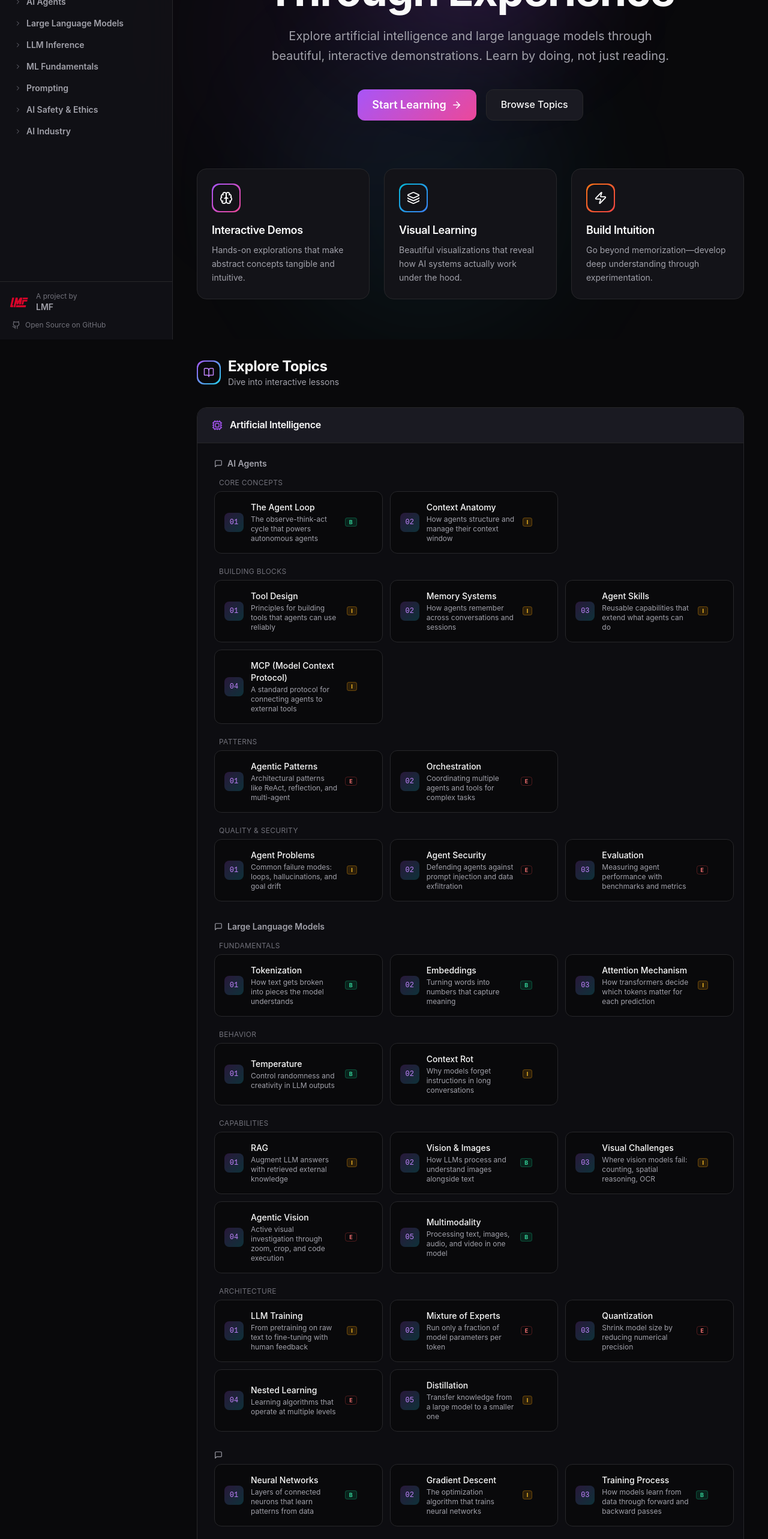
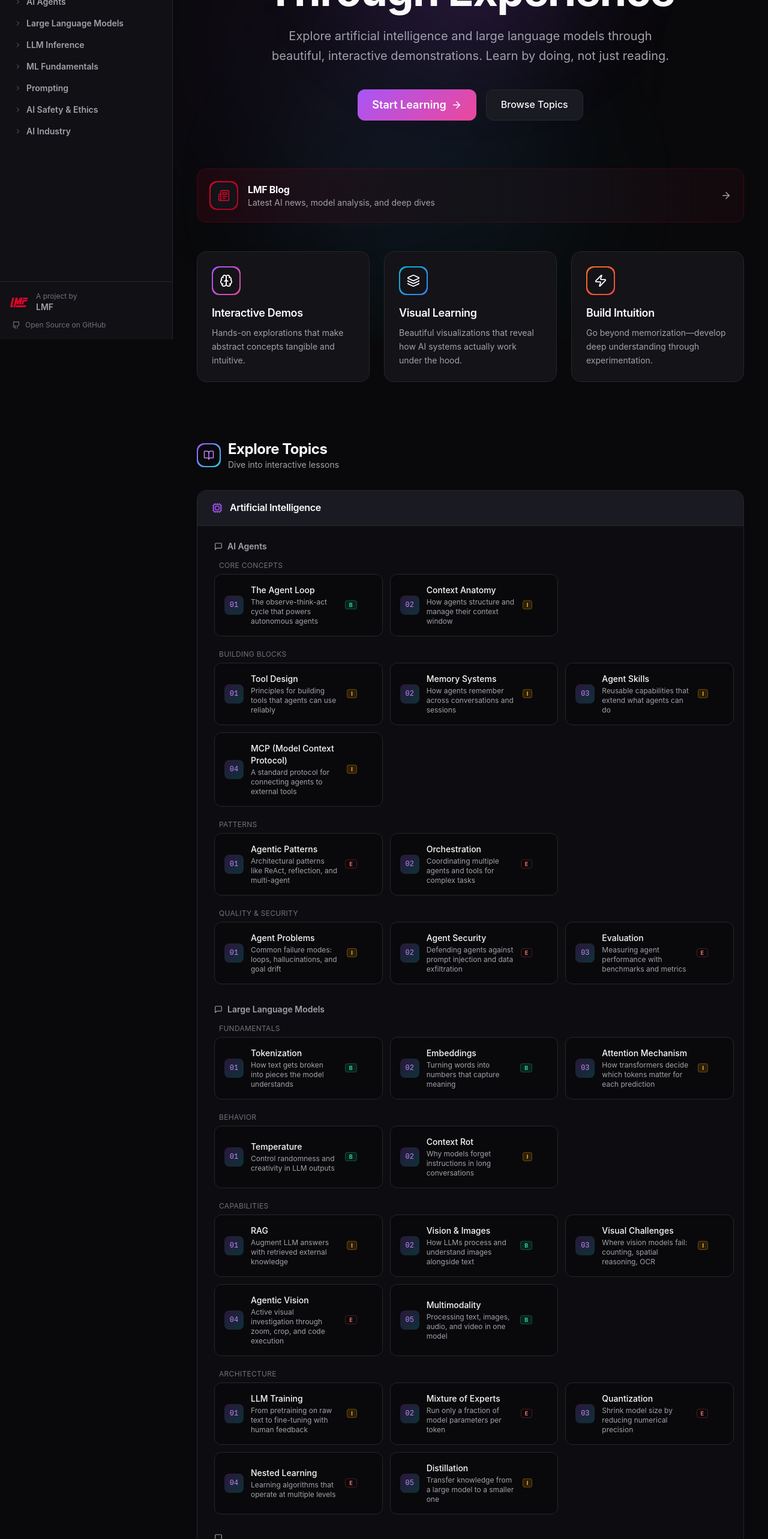
Before and after one commit to LoggeL/learn-guide, a Next.js app: page /en in a window 1280 px wide. Shown: the part 234-2800 px from the top of the page at 60% size. Built offline with nearby package versions, Linux system fonts and the light colour scheme.

Commit message:
feat: prominent blog.logge.top banner on home page

```diff
--- a/src/app/[locale]/page.tsx
+++ b/src/app/[locale]/page.tsx
@@ -2,8 +2,9 @@
 
 import Link from 'next/link'
 import { motion } from 'framer-motion'
-import { Sparkles, Brain, Zap, BookOpen, ArrowRight, Cpu, MessageSquare, Layers, Github } from 'lucide-react'
+import { Sparkles, Brain, Zap, BookOpen, ArrowRight, Cpu, MessageSquare, Layers, Github, Newspaper } from 'lucide-react'
 import { TOPIC_DIFFICULTY, DIFFICULTY_STYLES } from '@/lib/difficulty'
+import { TOPIC_DATES, formatTopicDate } from '@/lib/dates'
 import { useTranslation, useLocale } from '@/lib/i18n/context'
 
 // Type definitions for topic structure
@@ -266,6 +267,27 @@ export default function Home() {
           </div>
         </motion.header>
 
+        {/* Blog Banner */}
+        <motion.section variants={itemVariants} className="mb-12">
+          <a
+            href="https://blog.logge.top"
+            target="_blank"
+            rel="noopener noreferrer"
+            className="group flex items-center gap-4 p-5 rounded-2xl bg-gradient-to-r from-[#d90429]/10 via-surface to-[#d90429]/5 border border-[#d90429]/20 hover:border-[#d90429]/40 transition-all duration-300"
+          >
+            <div className="w-12 h-12 rounded-xl bg-gradient-to-br from-[#d90429] to-[#d90429]/70 p-0.5 shrink-0">
+              <div className="w-full h-full rounded-xl bg-surface flex items-center justify-center">
+                <Newspaper size={20} className="text-[#d90429]" />
+              </div>
+            </div>
+            <div className="flex-1 min-w-0">
+              <h3 className="text-base font-bold text-text group-hover:text-[#d90429] transition-colors font-heading">LMF Blog</h3>
+              <p className="text-sm text-muted">Latest AI news, model analysis, and deep dives</p>
+            </div>
+            <ArrowRight size={18} className="text-muted group-hover:text-[#d90429] transition-colors shrink-0 transform group-hover:translate-x-1 transition-transform" />
+          </a>
+        </motion.section>
+
         {/* Feature Cards */}
         <motion.section variants={itemVariants} className="mb-24">
           <div className="grid md:grid-cols-3 gap-6">
@@ -350,6 +372,11 @@ export default function Home() {
                                 {t.topicDescriptions?.[subtopic.id as keyof typeof t.topicDescriptions] && (
                                   <span className="text-xs text-muted block mt-0.5 line-clamp-1">
                                     {t.topicDescriptions[subtopic.id as keyof typeof t.topicDescriptions]}
+                                  </span>
+                                )}
+                                {TOPIC_DATES[subtopic.id] && (
+                                  <span className="text-[10px] text-subtle block mt-0.5">
+                                    {formatTopicDate(TOPIC_DATES[subtopic.id], locale)}
                                   </span>
                                 )}
                               </div>
--- a/src/components/layout/CategoryPage.tsx
+++ b/src/components/layout/CategoryPage.tsx
@@ -6,6 +6,7 @@ import { ArrowRight, Sparkles, ChevronRight } from 'lucide-react'
 import { useTranslation, useLocale } from '@/lib/i18n/context'
 import { findCategory, flattenTopics, type Topic } from '@/lib/topics'
 import { TOPIC_DIFFICULTY, DIFFICULTY_STYLES } from '@/lib/difficulty'
+import { TOPIC_DATES, formatTopicDate } from '@/lib/dates'
 
 interface CategoryPageProps {
   categoryId: string
@@ -170,6 +171,11 @@ function TopicCard({
             {t.topicDescriptions[topic.id as keyof typeof t.topicDescriptions]}
           </span>
         )}
+        {TOPIC_DATES[topic.id] && (
+          <span className="text-[10px] text-subtle block mt-0.5">
+            {formatTopicDate(TOPIC_DATES[topic.id], locale)}
+          </span>
+        )}
       </div>
       {TOPIC_DIFFICULTY[topic.id] && (() => {
         const s = DIFFICULTY_STYLES[TOPIC_DIFFICULTY[topic.id]]
--- /dev/null
+++ b/src/lib/dates.ts
@@ -0,0 +1,49 @@
+export const TOPIC_DATES: Record<string, string> = {
+  'kv-cache': '2026-02-09',
+  'batching': '2026-02-09',
+  'logges-favourite-model': '2026-02-09',
+  'nested-learning': '2026-02-08',
+  'speculative-decoding': '2026-02-05',
+  'distillation': '2026-02-05',
+  'multimodality': '2026-02-01',
+  'rag': '2026-01-31',
+  'quantization': '2026-01-31',
+  'moe': '2026-01-31',
+  'attention': '2026-01-31',
+  'responsible-ai': '2026-01-29',
+  'system-prompts': '2026-01-29',
+  'advanced-prompting': '2026-01-29',
+  'gradient-descent': '2026-01-29',
+  'visual-challenges': '2026-01-29',
+  'llm-training': '2026-01-29',
+  'embeddings': '2026-01-29',
+  'context-rot': '2026-01-29',
+  'agentic-vision': '2026-01-29',
+  'open-source': '2026-01-29',
+  'skills': '2026-01-29',
+  'agent-security': '2026-01-29',
+  'orchestration': '2026-01-29',
+  'memory': '2026-01-29',
+  'mcp': '2026-01-29',
+  'evaluation': '2026-01-29',
+  'bias': '2026-01-24',
+  'prompt-basics': '2026-01-24',
+  'training': '2026-01-24',
+  'neural-networks': '2026-01-24',
+  'vision': '2026-01-24',
+  'tokenization': '2026-01-24',
+  'temperature': '2026-01-24',
+  'european-ai': '2026-01-24',
+  'tool-design': '2026-01-24',
+  'agent-problems': '2026-01-24',
+  'agentic-patterns': '2026-01-24',
+  'agent-loop': '2026-01-24',
+  'agent-context': '2026-01-24',
+}
+
+export function formatTopicDate(dateStr: string, locale: string): string {
+  return new Date(dateStr + 'T00:00:00').toLocaleDateString(
+    locale === 'de' ? 'de-DE' : 'en-US',
+    { month: 'short', day: 'numeric', year: 'numeric' }
+  )
+}
--- a/src/lib/i18n/dictionaries/de.ts
+++ b/src/lib/i18n/dictionaries/de.ts
@@ -22,6 +22,9 @@ export const de: Dictionary = {
     interactiveAiLearning: 'Interaktives KI-Lernen',
     guidesDescription: 'Interaktive Anleitungen zum Verstehen von KI-Konzepten',
     backToAllTopics: 'Zurück zu allen Themen',
+    lastUpdated: 'Zuletzt aktualisiert',
+    recentlyUpdated: 'Zuletzt aktualisiert',
+    whatsNew: 'Was gibt\'s Neues',
   },
 
   // 404 Seite
--- a/src/lib/i18n/dictionaries/en.ts
+++ b/src/lib/i18n/dictionaries/en.ts
@@ -20,6 +20,9 @@ export const en = {
     interactiveAiLearning: 'Interactive AI Learning',
     guidesDescription: 'Interactive guides to understand AI concepts',
     backToAllTopics: 'Back to all topics',
+    lastUpdated: 'Last updated',
+    recentlyUpdated: 'Recently Updated',
+    whatsNew: "What's New",
   },
 
   // 404 page
```
